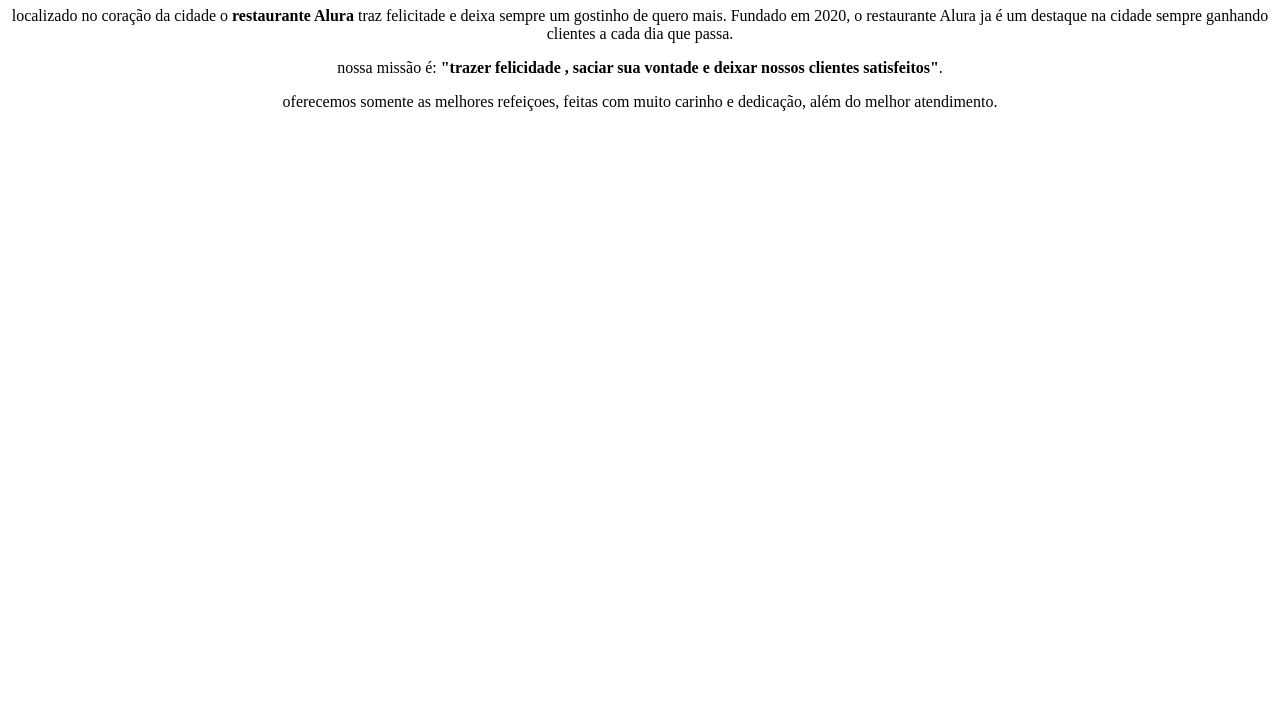
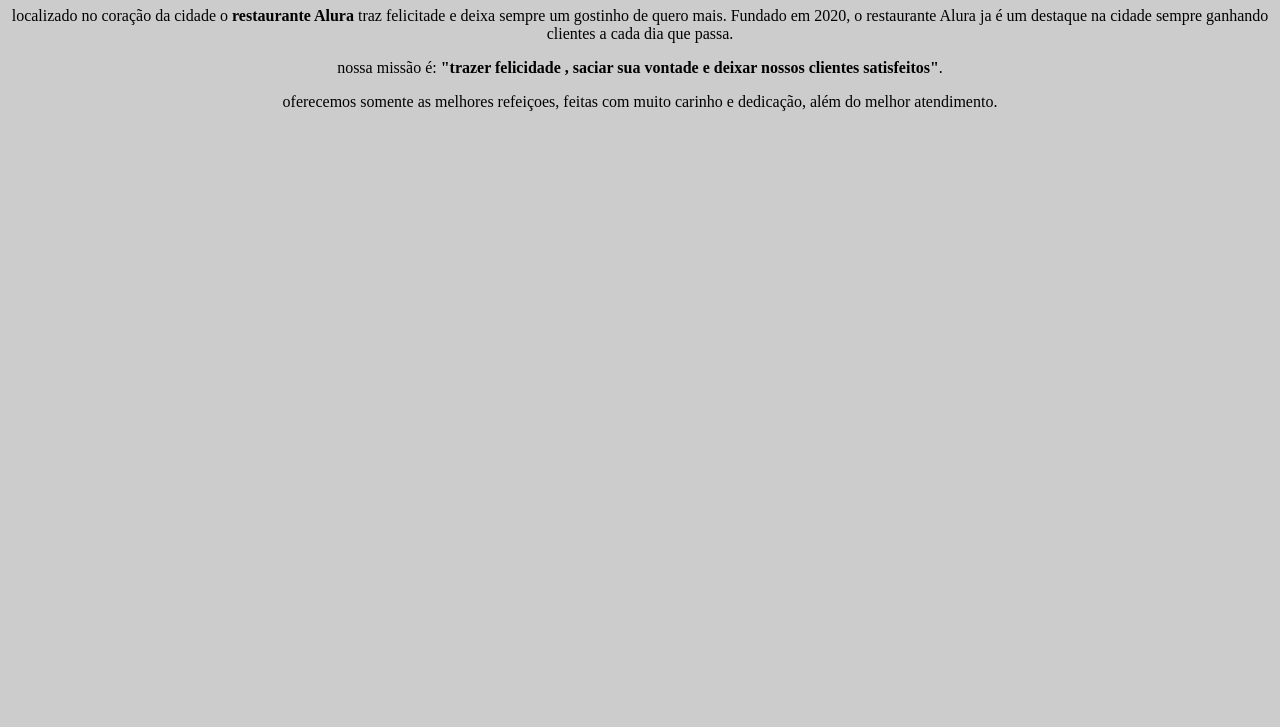
Before and after one commit to nheeww/stee.wwht, a plain HTML site: page index.html in a window 1280 px wide. Shown: the part 73-800 px from the top of the page. Drawn offline with Linux system fonts and the light colour scheme.

Commit message:
Update style.css

```diff
--- a/style.css
+++ b/style.css
@@ -1,4 +1,7 @@
+body {
+ background: #cccccc
+}
+
 p {
    text-align: center;
-
 }
```
